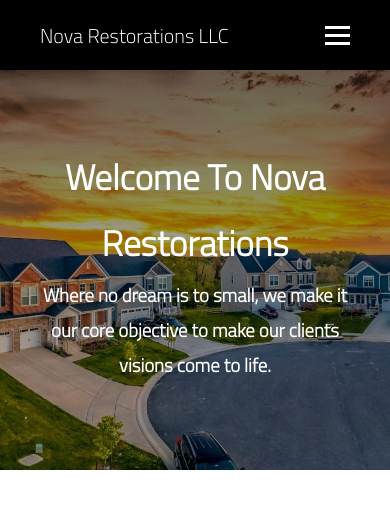
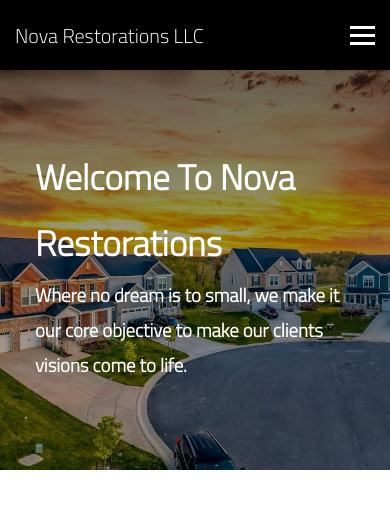
Before and after one commit to luisDevops05/Nova-Restorations-LLC, a plain HTML site: page index.html in a window 390 px wide. Drawn offline with Linux system fonts and the light colour scheme; files whose address does not match are found by name; a web font is replaced by a local one.

Commit message:
added changes to hero text

```diff
--- a/mobile.css
+++ b/mobile.css
@@ -36,10 +36,14 @@
   .nav-branding {
     font-size: 25px;
   }
+  .navbar {
+    padding: 0 15px;
+  }
 
   .hero-content {
     grid-template-columns: 390px;
     grid-template-rows: repeat(2, 120px);
+    text-align: left;
   }
 }
 
```
